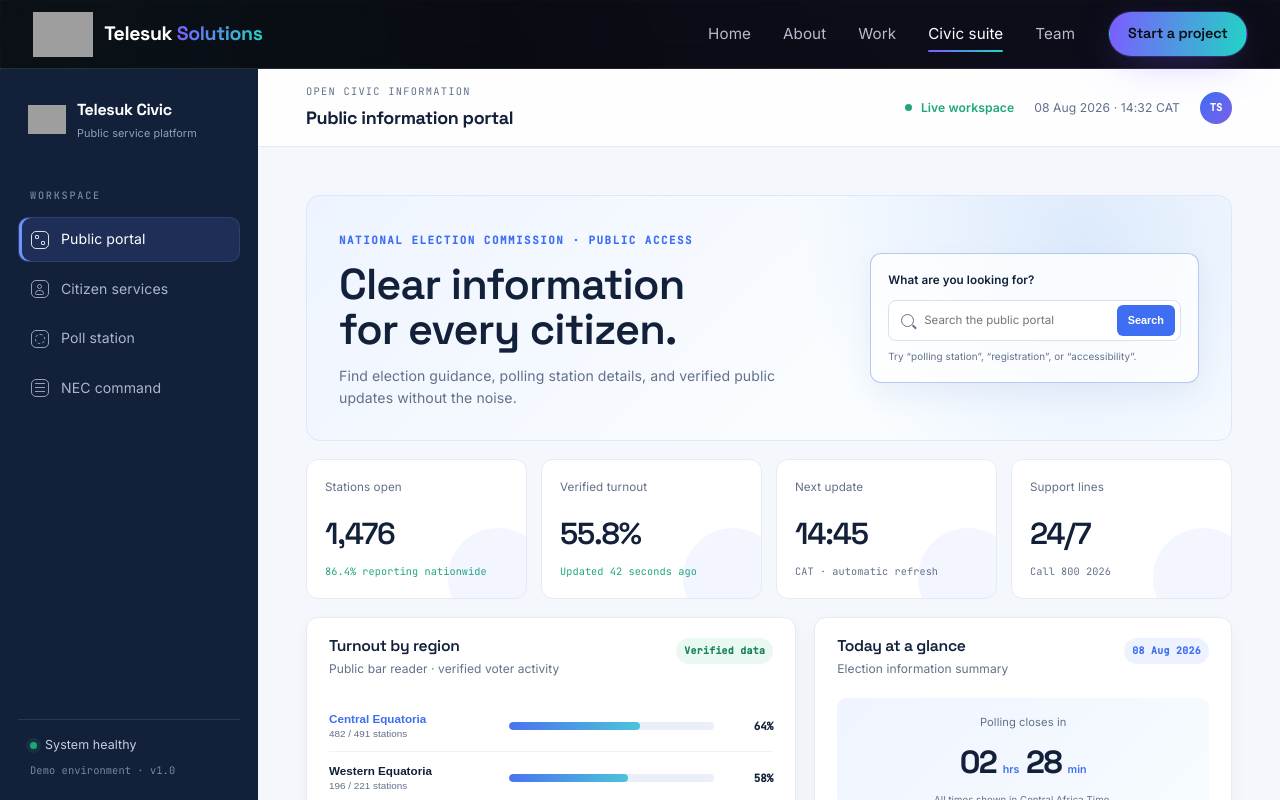
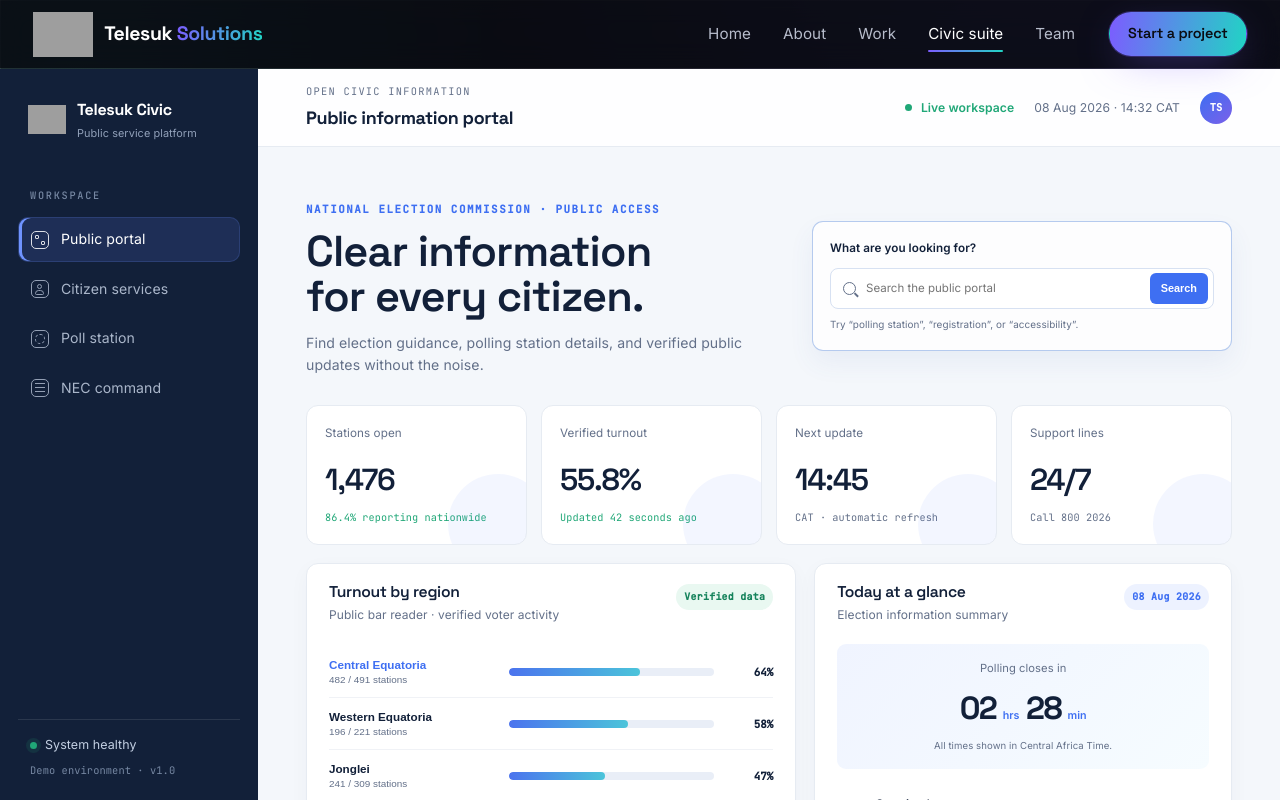
Before and after one commit to Dominic-Atari/nile-tech-solutions, an Angular app: page /public-portal in a window 1280 px wide. Shown: the top 800 px of the page. Built offline with nearby package versions, Linux system fonts and the light colour scheme; grey boxes are pictures that could not be loaded.

Commit message:
Align public portal layout

```diff
--- a/src/app/pages/public-portal/public-portal.html
+++ b/src/app/pages/public-portal/public-portal.html
@@ -1,16 +1,16 @@
 <app-civic-dashboard pageTitle="Public information portal" pageContext="Open civic information">
-  <section class="public-hero">
-    <div class="public-hero__copy">
+  <div class="civic-page-head public-page-head">
+    <div class="public-page-head__copy">
       <span class="civic-page-head__eyebrow">National Election Commission · Public access</span>
       <h1>Clear information for every citizen.</h1>
       <p>Find election guidance, polling station details, and verified public updates without the noise.</p>
     </div>
-    <div class="public-hero__search">
+    <div class="public-page-search">
       <label for="public-search">What are you looking for?</label>
       <div class="public-search-box"><span aria-hidden="true"></span><input id="public-search" type="search" placeholder="Search the public portal" /><button type="button">Search</button></div>
       <small>Try “polling station”, “registration”, or “accessibility”.</small>
     </div>
-  </section>
+  </div>
 
   <div class="civic-kpis public-kpis">
     <article class="civic-kpi"><span class="civic-kpi__label">Stations open</span><strong class="civic-kpi__value">1,476</strong><span class="civic-kpi__trend">86.4% reporting nationwide</span></article>
--- a/src/app/pages/public-portal/public-portal.scss
+++ b/src/app/pages/public-portal/public-portal.scss
@@ -1,31 +1,28 @@
-.public-hero {
-  display: grid;
-  grid-template-columns: minmax(0, 1.2fr) minmax(320px, 0.8fr);
+.public-page-head {
   align-items: center;
-  gap: 38px;
-  padding: 30px 32px;
-  border: 1px solid #dce7fb;
-  border-radius: 14px;
-  background:
-    radial-gradient(circle at 84% 20%, rgba(61, 132, 236, 0.16), transparent 35%),
-    linear-gradient(135deg, #eef4ff, #fafdff 63%);
 }
 
-.public-hero h1 {
+.public-page-head__copy {
+  min-width: 0;
+  flex: 1;
+}
+
+.public-page-head h1 {
   max-width: 14ch;
-  margin-top: 10px;
   color: var(--civic-ink);
   font-size: clamp(1.75rem, 3.4vw, 2.7rem);
 }
 
-.public-hero__copy p {
+.public-page-head__copy p {
   max-width: 50ch;
   margin-top: 12px;
   color: var(--civic-ink-soft);
   font-size: 0.88rem;
 }
 
-.public-hero__search {
+.public-page-search {
+  width: min(100%, 420px);
+  flex: none;
   padding: 17px;
   border: 1px solid rgba(157, 184, 232, 0.75);
   border-radius: 11px;
@@ -33,7 +30,7 @@
   box-shadow: 0 12px 26px rgba(66, 99, 163, 0.07);
 }
 
-.public-hero__search label {
+.public-page-search label {
   display: block;
   color: var(--civic-ink);
   font-size: 0.73rem;
@@ -93,7 +90,7 @@
   cursor: pointer;
 }
 
-.public-hero__search small {
+.public-page-search small {
   display: block;
   margin-top: 8px;
   color: var(--civic-ink-soft);
@@ -466,9 +463,13 @@
 }
 
 @media (max-width: 760px) {
-  .public-hero {
-    grid-template-columns: 1fr;
-    padding: 24px;
+  .public-page-head {
+    display: block;
+  }
+
+  .public-page-search {
+    width: 100%;
+    margin-top: 18px;
   }
 }
 
```
